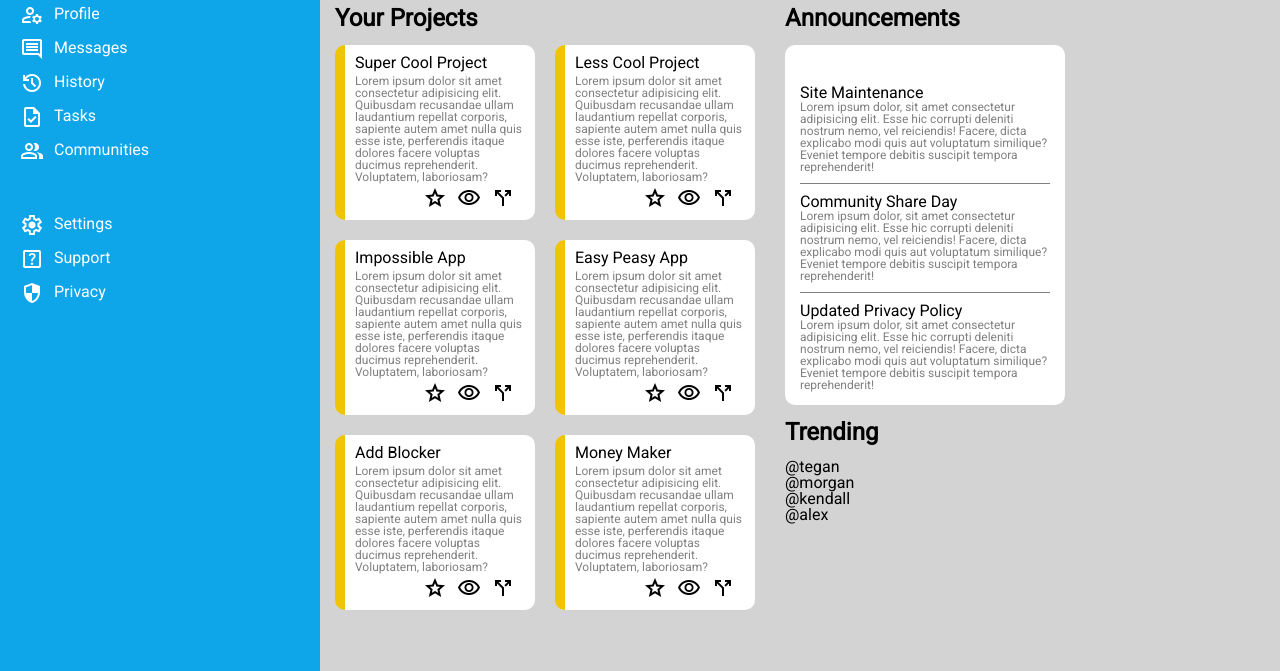
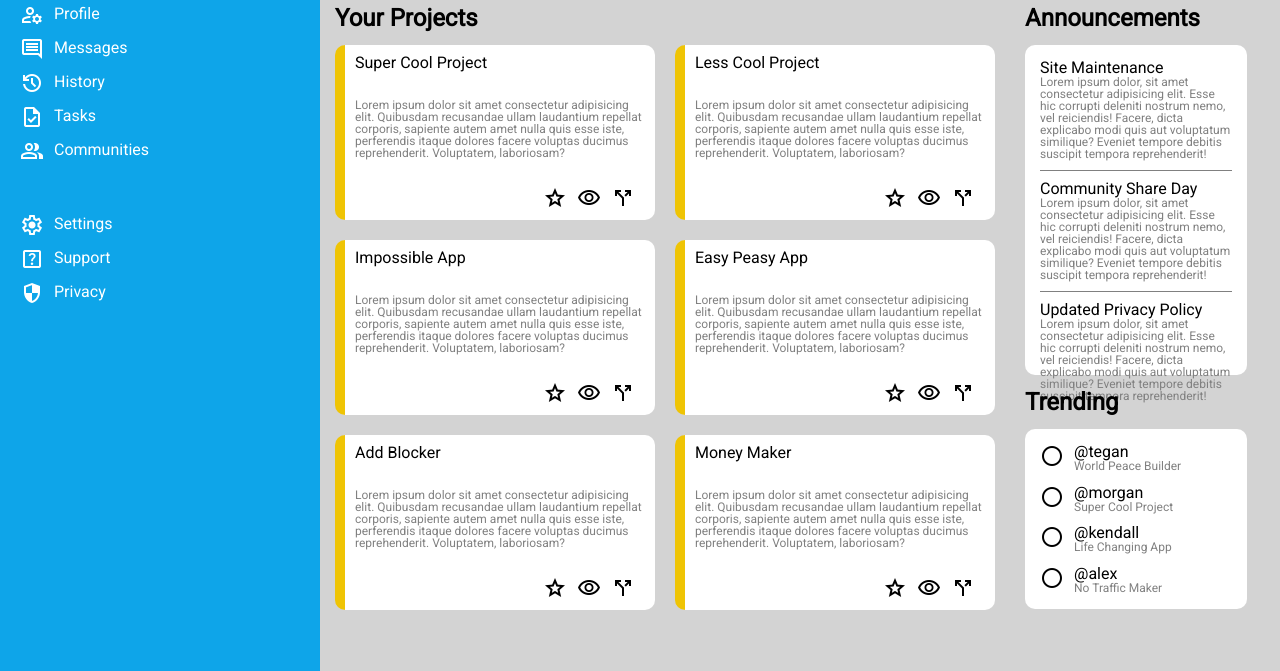
Before and after one commit to rleung84/admin_dashboard, a plain HTML site: page index.html in a window 1280 px wide. Shown: the part 129-800 px from the top of the page. Drawn offline with nearby package versions, Linux system fonts and the light colour scheme.

Commit message:
Updates to index.html and styles.css

```diff
--- a/index.html
+++ b/index.html
@@ -175,10 +175,42 @@
             <div class="right-bottom">
                 <div class="trends-label">Trending</div>
                 <div class="trends">
-                    <div class="trend">@tegan</div>
-                    <div class="trend">@morgan</div>
-                    <div class="trend">@kendall</div>
-                    <div class="trend">@alex</div>
+                    <div class="trend">
+                        <div class="trend-icon"><i class="material-symbols-outlined">
+                                circle
+                            </i></div>
+                        <div class="trend-content">
+                            <div class="trend-handle">@tegan</div>
+                            <div class="trend-description">World Peace Builder</div>
+                        </div>
+                    </div>
+                    <div class="trend">
+                        <div class="trend-icon"><i class="material-symbols-outlined">
+                                circle
+                            </i></div>
+                        <div class="trend-content">
+                            <div class="trend-handle">@morgan</div>
+                            <div class="trend-description">Super Cool Project</div>
+                        </div>
+                    </div>
+                    <div class="trend">
+                        <div class="trend-icon"><i class="material-symbols-outlined">
+                                circle
+                            </i></div>
+                        <div class="trend-content">
+                            <div class="trend-handle">@kendall</div>
+                            <div class="trend-description">Life Changing App</div>
+                        </div>
+                    </div>
+                    <div class="trend">
+                        <div class="trend-icon"><i class="material-symbols-outlined">
+                                circle
+                            </i></div>
+                        <div class="trend-content">
+                            <div class="trend-handle">@alex</div>
+                            <div class="trend-description">No Traffic Maker</div>
+                        </div>
+                    </div>
                 </div>
             </div>
         </div>
--- a/styles.css
+++ b/styles.css
@@ -283,7 +283,7 @@ button:last-of-type {
 
 .cards {
     display: grid;
-    grid-template: 175px 175px 175px / 200px 200px;
+    grid-template: 175px 175px 175px / 25vw 25vw;
     gap: 20px;
 }
 
@@ -318,9 +318,9 @@ button:last-of-type {
     flex-direction: column;
     border-radius: 10px;
     background-color: white;
-    width: 250px;
+    width: 15vw;
     height: 300px;
-    padding: 30px 15px;
+    padding: 15px;
     justify-content: space-between;
 }
 
@@ -332,11 +332,17 @@ button:last-of-type {
 
 .announcement {
     border-bottom: 1px solid gray;
-    padding: 10px 0;
+    padding-bottom: 10px;
+    padding-top: 10px;
+}
+
+.announcement:first-child {
+    padding-top: 0;
 }
 
 .announcement:last-child {
     border: none;
+    padding-bottom: 0;
 }
 
 .announcement-content {
@@ -352,6 +358,21 @@ button:last-of-type {
 .trends {
     display: flex;
     flex-direction: column;
+    border-radius: 10px;
+    background-color: white;
+    width: 15vw;
+    padding: 15px;
+    justify-content: space-between;
+    height: 150px;
+}
+
+.trend {
+    display: flex;
+}
+
+.trend-description {
+    color: grey;
+    font-size: 12px;
 }
 
 .trends-label {
@@ -359,3 +380,14 @@ button:last-of-type {
     font-weight: bold;
     font-size: 24px;
 }
+
+/* .announcements {
+    display: flex;
+    flex-direction: column;
+    border-radius: 10px;
+    background-color: white;
+    width: 15vw;
+    height: 300px;
+    padding: 15px 15px;
+    justify-content: space-between;
+} */
```
